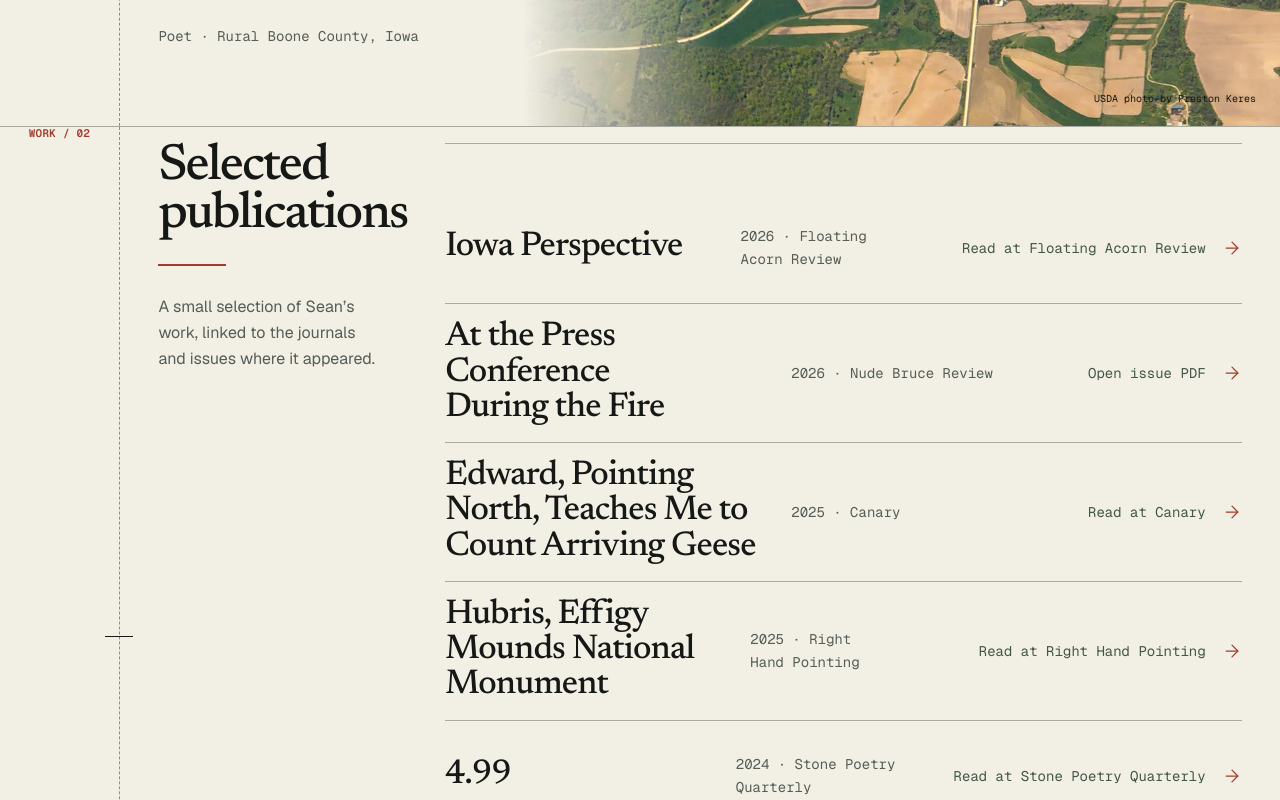
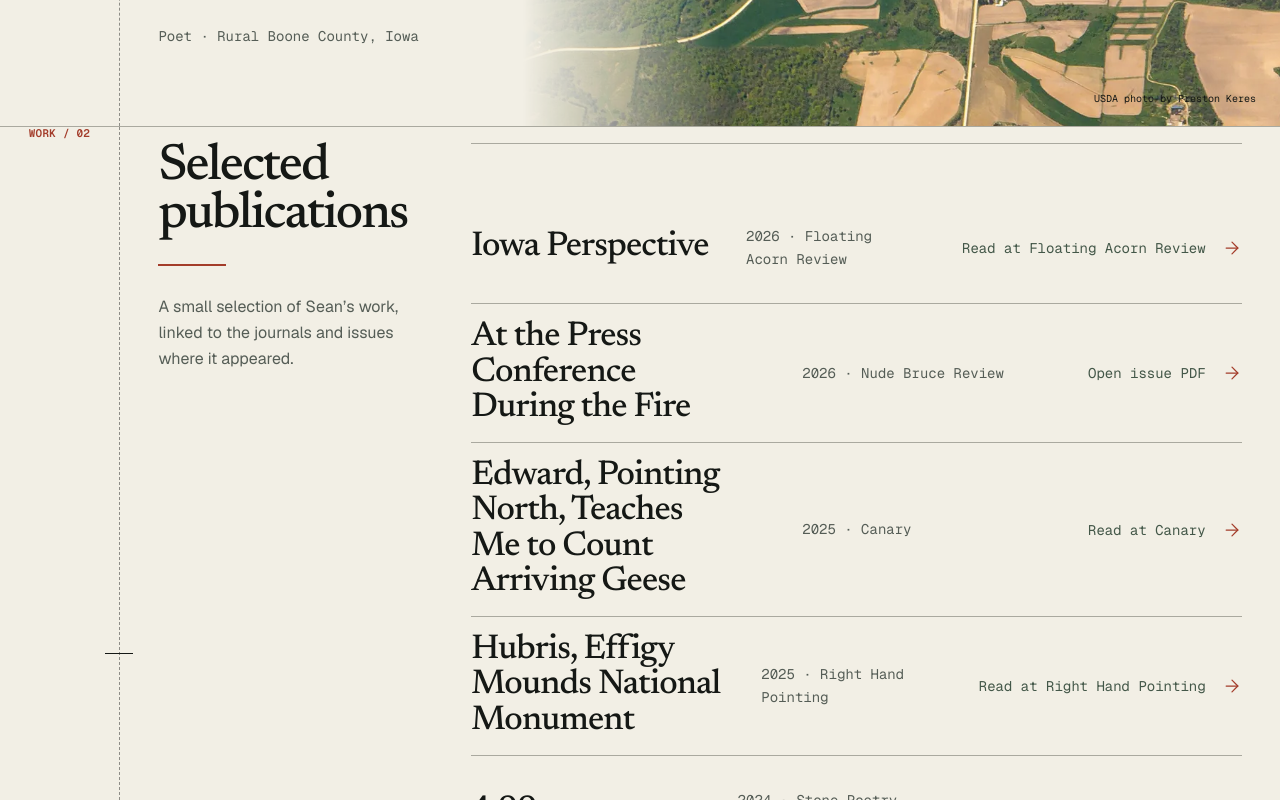
Before and after one commit to holdenbrown/sean-whalen-poetry, a Next.js app: page / in a window 1280 px wide. Shown: the part 700-1500 px from the top of the page. Built offline with nearby package versions, Linux system fonts and the light colour scheme; no server answers.

Commit message:
Fix publication layout at constrained widths

```diff
--- a/src/app/globals.css
+++ b/src/app/globals.css
@@ -375,6 +375,10 @@
     text-decoration: none;
   }
 
+  li:has(> .publication-row) {
+    container: publication / inline-size;
+  }
+
   .publication-row {
     display: grid;
     grid-template-columns: minmax(0, 1.1fr) minmax(12rem, 0.8fr) minmax(12rem, auto);
@@ -506,6 +510,35 @@
       grid-template-columns: minmax(0, 1fr) minmax(11rem, 0.7fr) auto;
     }
   }
+
+  @container publication (max-width: 48rem) {
+    .publication-row,
+    .publication-row-compact {
+      grid-template-columns: minmax(0, 1fr) auto;
+      gap: 0.75rem 1rem;
+    }
+
+    .publication-row > h3 {
+      grid-column: 1 / -1;
+    }
+
+    .publication-row-metadata {
+      grid-column: 1;
+    }
+
+    .publication-row-action {
+      grid-row: 2;
+      grid-column: 2;
+    }
+  }
+}
+
+@layer utilities {
+  @media (min-width: 64rem) {
+    #selected-publications .field-content > .grid {
+      grid-template-columns: minmax(min-content, 1fr) repeat(3, minmax(0, 1fr));
+    }
+  }
 }
 
 @keyframes reveal-up {
```
Also changed, not shown: 1 other file (tests, documents, lock files or other folders).
